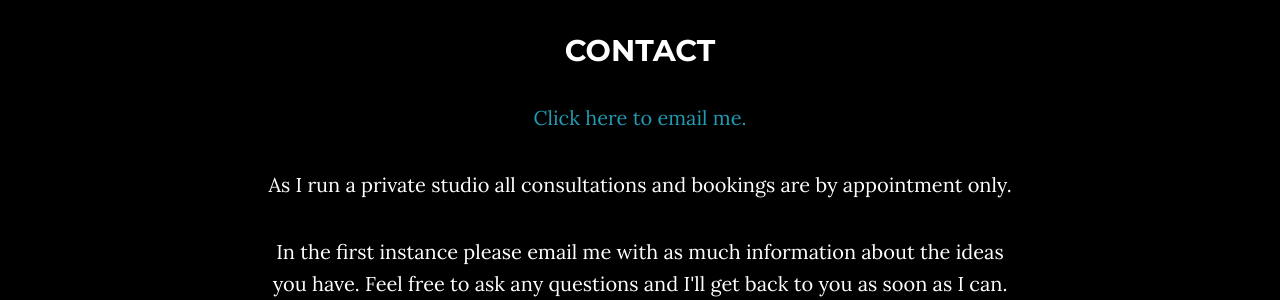
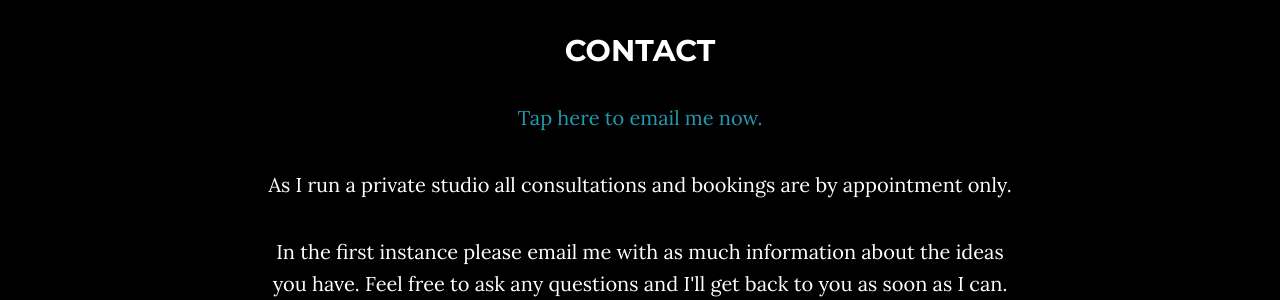
Before and after one commit to samanthabeedie/samanthabeedie.github.io, a Jekyll site: the page built from index.html, in a window 1280 px wide and 900 px high, scrolled down 1498 px. Shown: the part 206-506 px from the top of the window. Built offline with Jekyll 4.4.1, drawn with Linux system fonts in a browser that asks for light colours; some web fonts are replaced.

```diff
--- a/_includes/contact.html
+++ b/_includes/contact.html
@@ -3,7 +3,7 @@
         <div class="row">
             <div class="col-lg-8 col-lg-offset-2">
                 <h2>Contact</h2>
-                <p><a href="mailto:{{ site.email }}?subject=Website enquiry&body=Hi Samantha,">Click here to email me.</a></p>
+                <p><a href="mailto:{{ site.email }}?subject=Website enquiry&body=Hi Samantha,">Tap here to email me now.</a></p>
                 <p>As I run a private studio all consultations and bookings are by appointment only.</p>
                 <p>In the first instance please email me with as much information about the ideas you have. Feel free to ask any questions and I'll get back to you as soon as I can.</p>
                 <p><a href="mailto:{{ site.email }}?subject=Website email enquiry&body=Hi Samantha,">{{ site.email }}</a></p>
```
